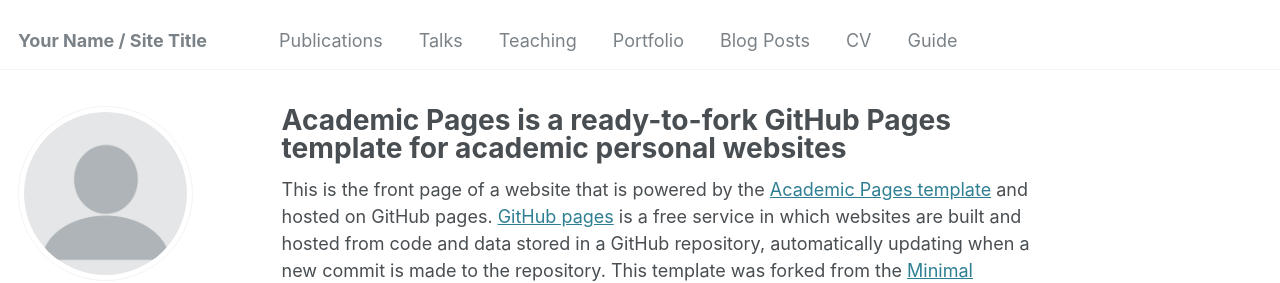
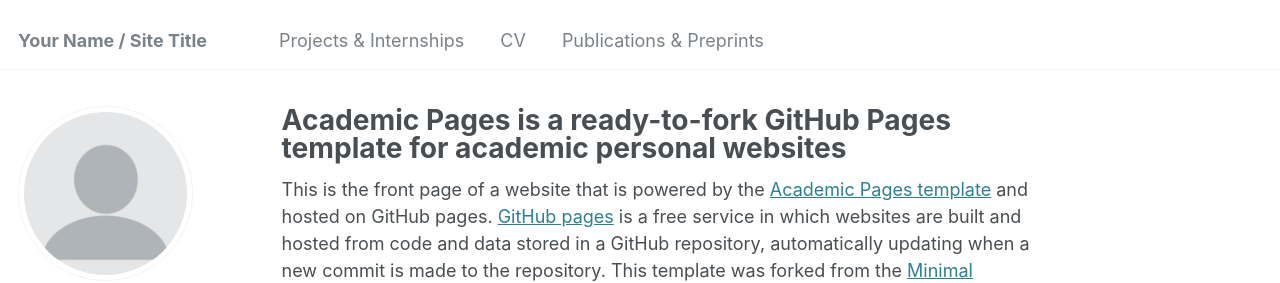
Before and after one commit to JayGC/jaygc.github.io, a Jekyll site: the page built from _pages/about.md, in a window 1280 px wide. Shown: the top 283 px of the page. Built offline with Jekyll 4.4.1, drawn with Linux system fonts in a browser that asks for light colours; some web fonts are replaced.

Commit message:
Update navigation.yml

```diff
--- a/_data/navigation.yml
+++ b/_data/navigation.yml
@@ -5,23 +5,12 @@
 # prevent it from being included in the site.
 
 main:
-  - title: "Publications"
-    url: /publications/
 
-  - title: "Talks"
-    url: /talks/
-
-  - title: "Teaching"
-    url: /teaching/
-
-  - title: "Portfolio"
-    url: /portfolio/
-
-  - title: "Blog Posts"
-    url: /year-archive/
+  - title: "Projects & Internships"
+    url: /projects/
 
   - title: "CV"
     url: /cv/
 
-  - title: "Guide"
-    url: /markdown/
+  - title: "Publications & Preprints"
+    url: /publications/
```
